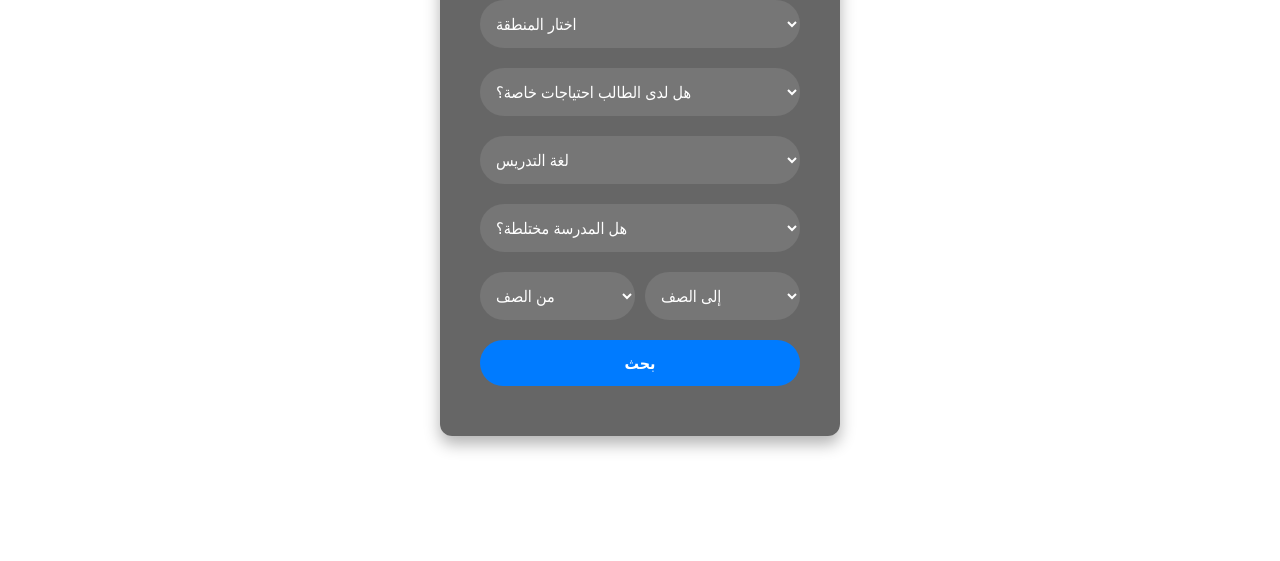
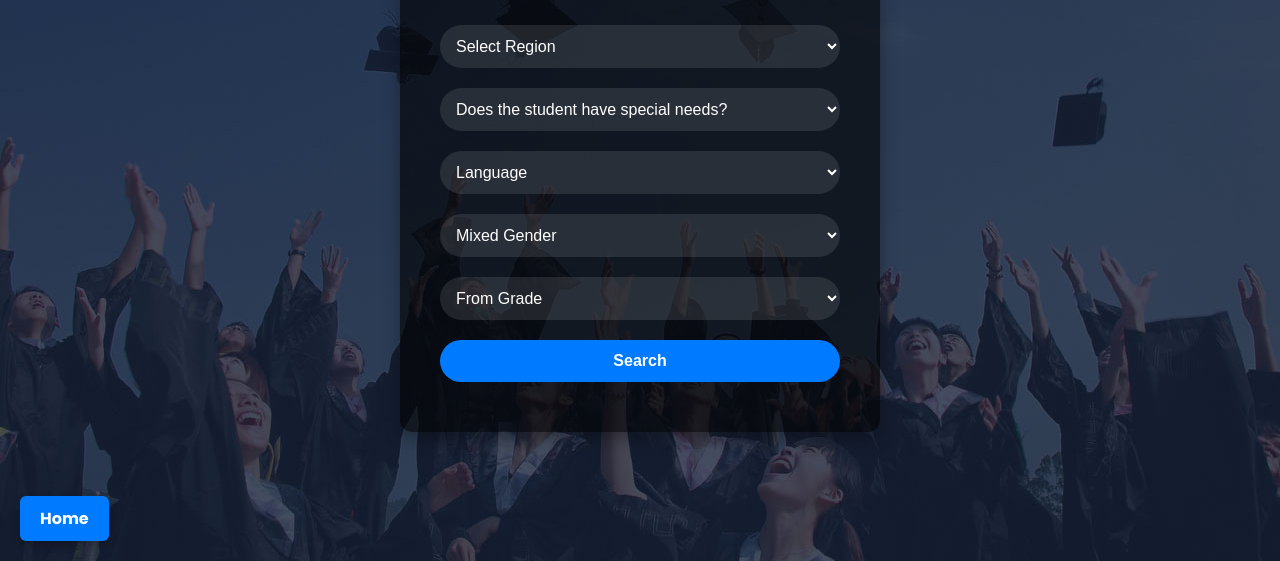
Before and after one commit to leen-alqasrawi/grad, a website: page grad/findschool.html in a window 1280 px wide. Shown: the part 239-800 px from the top of the page. Drawn offline with Linux system fonts and the light colour scheme; no server answers.

Commit message:
Update findschool.html

```diff
--- a/grad/findschool.html
+++ b/grad/findschool.html
@@ -1,19 +1,22 @@
 <!DOCTYPE html>
 <html lang="en">
+
 <head>
   <meta charset="UTF-8" />
   <meta name="viewport" content="width=device-width, initial-scale=1.0" />
+  <!-- Google Font: Poppins -->
   <link href="https://fonts.googleapis.com/css2?family=Poppins:wght@400;600;700&display=swap" rel="stylesheet">
-  <link rel="icon" type="image/jpeg" href="./images/logo.jpg" />
-  <link href="./style.css" rel="stylesheet">
+  <link rel="icon" type="image/jpeg" href="../images/logo.jpg">
+
   <title>Find Your School</title>
   <style>
     body {
       margin: 0;
       padding: 0;
       font-family: 'Poppins', sans-serif;
-      background: url('./images/pic1.jpg') no-repeat center center fixed;
+      background: url(../images/main-slider-02.jpg) no-repeat center center fixed;
       background-size: cover;
+      position: relative;
       height: 100vh;
       display: flex;
       align-items: center;
@@ -24,7 +27,7 @@
       background: rgba(0, 0, 0, 0.6);
       padding: 40px;
       border-radius: 12px;
-      box-shadow: 0 8px 16px rgba(0,0,0,0.3);
+      box-shadow: 0 8px 16px rgba(0, 0, 0, 0.3);
       width: 90%;
       max-width: 400px;
       color: white;
@@ -36,7 +39,8 @@
       color: white;
     }
 
-    select, button {
+    select,
+    button {
       width: 100%;
       padding: 12px;
       margin: 10px 0;
@@ -81,58 +85,65 @@
         flex-direction: column;
       }
     }
+
+    /* Home Button Fixed Bottom Left */
+    .home-fixed {
+      position: fixed;
+      bottom: 20px;
+      left: 20px;
+      background-color: #007BFF;
+      color: white;
+      padding: 10px 20px;
+      border-radius: 6px;
+      text-decoration: none;
+      font-weight: bold;
+      box-shadow: 0 4px 8px rgba(0, 0, 0, 0.2);
+      transition: background-color 0.3s ease;
+      z-index: 1000;
+    }
+
+    .home-fixed:hover {
+      background-color: #0056b3;
+    }
   </style>
 </head>
+
 <body>
+
   <div class="form-container">
     <h2>Find Your School</h2>
-
-    <div>
-      <select id="location" name="location" required>
-        <option value="" disabled selected hidden>اختار المنطقة</option>
+    <form>
+      <select required>
+        <option value="" disabled selected hidden>Select Region</option>
+        <option>Region 1</option>
+        <option>Region 2</option>
       </select>
 
-      <select id="special_needs" name="special_needs" required>
-        <option value="" disabled selected hidden>هل لدى الطالب احتياجات خاصة؟</option>
-        <option>نعم</option>
-        <option>لا</option>
+      <select required>
+        <option value="" disabled selected hidden>Does the student have special needs?</option>
+        <option>Yes</option>
+        <option>No</option>
       </select>
 
-      <select id="language" name="language" required>
-        <option value="" disabled selected hidden>لغة التدريس</option>
+      <select required>
+        <option value="" disabled selected hidden>Language</option>
+        <option>Arabic</option>
+        <option>English</option>
       </select>
 
-      <select id="mixed" name="mixed" required>
-        <option value="" disabled selected hidden>هل المدرسة مختلطة؟</option>
-        <option>نعم</option>
-        <option>لا</option>
+      <select required>
+        <option value="" disabled selected hidden>Mixed Gender</option>
+        <option>Yes</option>
+        <option>No</option>
       </select>
 
       <div class="grade-selects">
-        <select id="grade_from" name="grade_from" required>
-          <option value="" disabled selected hidden>من الصف</option>
+        <select required>
+          <option value="" disabled selected hidden>From Grade</option>
           <option>1</option>
           <option>2</option>
           <option>3</option>
           <option>4</option>
-          <option>5</option>
-          <option>6</option>
-          <option>7</option>
-          <option>8</option>
-          <option>9</option>
-          <option>10</option>
-          <option>11</option>
-          <option>12</option>
-        </select>
-
-        <select id="grade_to" name="grade_to" required>
-          <option value="" disabled selected hidden>إلى الصف</option>
-          <option>1</option>
-          <option>2</option>
-          <option>3</option>
-          <option>4</option>
-          <option>5</option>
-          <option>6</option>
           <option>7</option>
           <option>8</option>
           <option>9</option>
@@ -142,65 +153,15 @@
         </select>
       </div>
 
-      <button onclick="fetchData()">بحث</button>
-    </div>
+      <a href="schools.html">
+        <button type="button">Search</button>
+      </a>
+    </form>
   </div>
 
-  <script>
-    // Load filters dynamically on page load
-    window.addEventListener('DOMContentLoaded', () => {
-      fetch('http://localhost:5000/filters')
-        .then(res => res.json())
-        .then(data => {
-          populateSelect('location', data.location, 'اختار المنطقة');
-          populateSelect('language', data.language, 'لغة التدريس');
-        })
-        .catch(err => console.error('Error loading filters:', err));
-    });
+  <!-- Home Button -->
+  <a href="/graduation2025/html/index.html" class="home-fixed">Home</a>
 
-    function populateSelect(selectId, options, placeholder) {
-      const select = document.getElementById(selectId);
-      select.innerHTML = `<option value="">${placeholder}</option>`;
-      const unique = [...new Set(options.map(opt => opt?.trim().replace(/\u00A0/g, '').replace(/\u200F/g, '')))].sort((a, b) => a.localeCompare(b, 'ar'));
-      unique.forEach(opt => {
-        const option = document.createElement('option');
-        option.value = opt;
-        option.textContent = opt;
-        select.appendChild(option);
-      });
-    }
+</body>
 
-    function fetchData() {
-      const filter = {
-        uid: localStorage.getItem("loggedInUserId"),
-        location: document.getElementById('location').value,
-        special_needs: document.getElementById('special_needs').value,
-        language: document.getElementById('language').value,
-        mixed: document.getElementById('mixed').value,
-        grade_from: document.getElementById('grade_from').value,
-        grade_to: document.getElementById('grade_to').value,
-      };
-
-      // Save the filters and then get the school results
-      fetch('http://localhost:5000/save-form', {
-        method: 'POST',
-        headers: { 'Content-Type': 'application/json' },
-        body: JSON.stringify(filter)
-      })
-      .then(() =>
-        fetch('http://localhost:5000/filter-school', {
-          method: 'POST',
-          headers: { 'Content-Type': 'application/json' },
-          body: JSON.stringify(filter)
-        })
-      )
-      .then(res => res.json())
-      .then(data => {
-        localStorage.setItem('schoolResults', JSON.stringify(data));
-        window.location.href = 'schools.html';
-      })
-      .catch(err => console.error('fetchData() error:', err));
-    }
-  </script>
-</body>
 </html>
```
